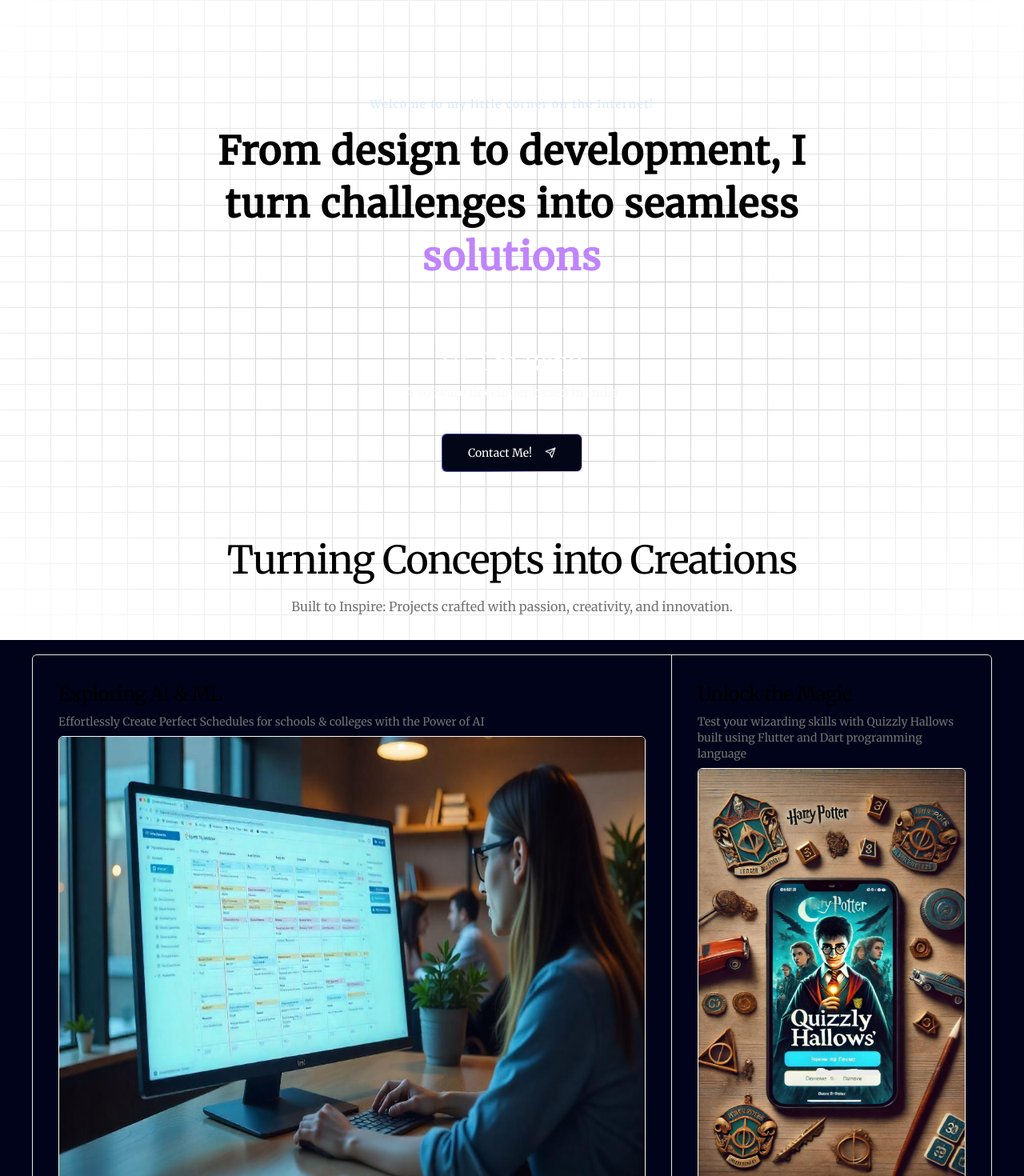
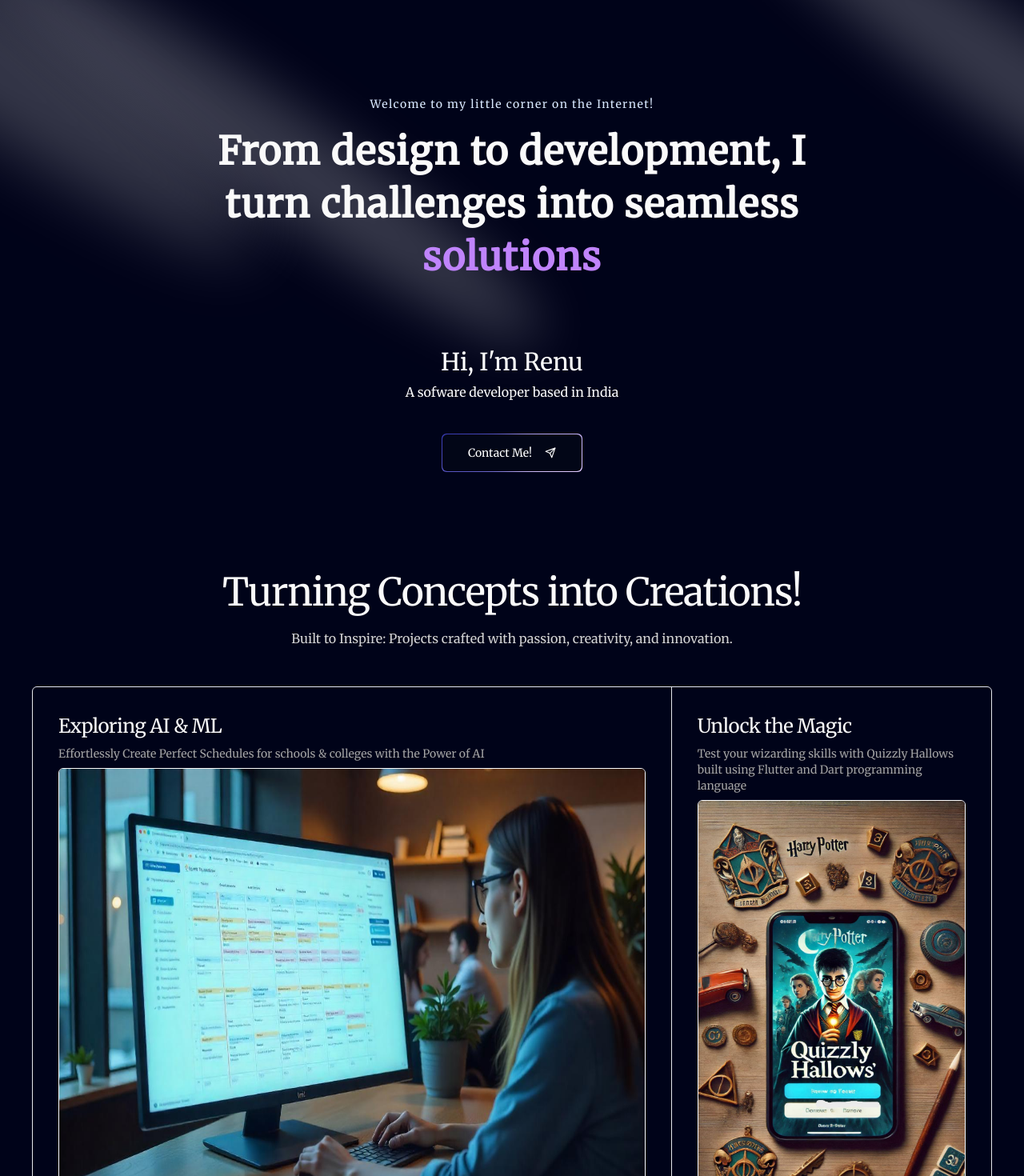
Before and after one commit to renurao1306/meet-renu, a Next.js app: page / in a window 1280 px wide. Shown: the top 1470 px of the page at 80% size. Built offline with nearby package versions, Linux system fonts and the light colour scheme.

Commit message:
updated text colors and background styles

```diff
--- a/components/Main.tsx
+++ b/components/Main.tsx
@@ -11,8 +11,8 @@ const Main = () => {
                 <Spotlight className='top-28 left-80  h-[80vh] w-[50vh] fill-blue-800 ' />
             </div>
 
-            <div className="h-screen w-full dark:bg-black-100 bg-white  dark:bg-grid-white/[0.05] bg-grid-black/[0.2] flex items-center justify-center absolute top-0 left-0">
-                <div className="absolute pointer-events-none inset-0 flex items-center justify-center dark:bg-black-100 bg-white [mask-image:radial-gradient(ellipse_at_center,transparent_20%,black)]"></div>
+            <div className="h-screen w-full bg-black-100 flex items-center justify-center absolute top-0 left-0">
+                <div className="absolute pointer-events-none inset-0 flex items-center justify-center bg-black-100"></div>
             </div>
 
             <div className='flex justify-center relative my-10 z-10'>
@@ -22,7 +22,7 @@ const Main = () => {
                     </h2>
 
 
-                    <TextGenerateEffect className='text-center' words='From design to development, I turn challenges into seamless solutions' />
+                    <TextGenerateEffect className='text-center text-white-100' words='From design to development, I turn challenges into seamless solutions' />
 
                     <p className='text-white text-3xl mt-20'>
                         Hi, I&apos;m Renu
--- a/components/Projects.tsx
+++ b/components/Projects.tsx
@@ -47,18 +47,18 @@ function Projects() {
     },
   ];
   return (
-    <div className="relative z-20 py-10 max-w-7xl mx-auto">
+    <div className="relative z-20 py-20 max-w-7xl mx-auto">
       <div className="px-8">
-        <h4 className="text-3xl lg:text-5xl lg:leading-tight max-w-5xl mx-auto text-center tracking-tight font-medium text-black dark:text-white">
-          Turning Concepts into Creations
+        <h4 className="text-3xl lg:text-5xl lg:leading-tight max-w-5xl mx-auto text-center tracking-tight font-medium text-white-100">
+          Turning Concepts into Creations!
         </h4>
 
-        <p className="text-sm lg:text-base  max-w-2xl  my-4 mx-auto text-neutral-500 text-center font-normal dark:text-neutral-300">
+        <p className="text-sm lg:text-base  max-w-2xl  my-4 mx-auto text-center font-normal text-neutral-300">
           Built to Inspire: Projects crafted with passion, creativity, and innovation.
         </p>
       </div>
 
-      <div className="relative ">
+      <div className="relative">
         <div className="grid grid-cols-1 lg:grid-cols-6 mt-12 xl:border rounded-md dark:border-neutral-800">
           {features.map((feature) => (
             <FeatureCard key={feature.title} className={feature.className}>
--- a/components/ui/FeatureSection.tsx
+++ b/components/ui/FeatureSection.tsx
@@ -25,7 +25,7 @@ export const FeatureCard = ({
 
 export const FeatureTitle = ({ children }: { children?: React.ReactNode }) => {
   return (
-    <p className=" max-w-5xl text-left tracking-tight text-black dark:text-white text-xl md:text-2xl md:leading-snug">
+    <p className=" max-w-5xl text-left tracking-tight text-white-100 text-xl md:text-2xl md:leading-snug">
       {children}
     </p>
   );
@@ -36,7 +36,7 @@ export const FeatureDescription = ({ children }: { children?: React.ReactNode })
     <p
       className={cn(
         "text-sm md:text-base  max-w-4xl text-left mx-auto",
-        "text-neutral-500 text-center font-normal dark:text-neutral-300",
+        "text-neutral-400 text-center font-normal",
         "text-left mx-0 md:text-sm my-2"
       )}
     >
--- a/components/ui/FlipWords.tsx
+++ b/components/ui/FlipWords.tsx
@@ -58,7 +58,7 @@ export const FlipWords = ({
           position: "absolute",
         }}
         className={cn(
-          "z-10 inline-block relative text-left text-neutral-900 dark:text-neutral-100 px-2",
+          "z-10 inline-block relative text-left text-neutral-100 px-2",
           className
         )}
         key={currentWord}
--- a/components/ui/FloatingNavbar.tsx
+++ b/components/ui/FloatingNavbar.tsx
@@ -56,7 +56,7 @@ export const FloatingNav = ({
           duration: 0.2,
         }}
         className={cn(
-          "flex max-w-[40vh] fixed top-10 inset-x-0 mx-auto border border-transparent dark:border-white/[0.2] rounded-full dark:bg-black bg-white shadow-[0px_2px_3px_-1px_rgba(0,0,0,0.1),0px_1px_0px_0px_rgba(25,28,33,0.02),0px_0px_0px_1px_rgba(25,28,33,0.08)] z-[5000] pr-8 pl-8 py-4 items-center justify-center space-x-4",
+          "flex max-w-[40vh] fixed top-10 inset-x-0 mx-auto border border-white-100/[0.4] rounded-full bg-black-100 shadow-[0px_2px_3px_-1px_rgba(0,0,0,0.1),0px_1px_0px_0px_rgba(25,28,33,0.02),0px_0px_0px_1px_rgba(25,28,33,0.08)] z-[5000] pr-8 pl-8 py-4 items-center justify-center space-x-4",
           className
         )}
       >
@@ -65,7 +65,7 @@ export const FloatingNav = ({
             key={`link=${idx}`}
             href={navItem.link}
             className={cn(
-              "relative dark:text-neutral-50 items-center flex justify-between space-x-3 text-neutral-600 dark:hover:text-neutral-300 hover:text-neutral-500"
+              "relative text-neutral-50 items-center flex justify-between space-x-3 hover:text-neutral-500"
             )}
           >
             <span className="block sm:hidden">{navItem.icon}</span>
--- a/components/ui/TextGenerateEffect.tsx
+++ b/components/ui/TextGenerateEffect.tsx
@@ -39,7 +39,7 @@ export const TextGenerateEffect = ({
           className={`opacity-0 ${
             idx === wordsArray.length - 1
               ? "text-purple-400"
-              : "dark:text-white text-black"
+              : "text-white-100"
           }`}
           style={{
             filter: filter ? "blur(10px)" : "none",
@@ -54,7 +54,7 @@ export const TextGenerateEffect = ({
   return (
     <div className={cn("font-bold", className)}>
       <div className="mt-4">
-        <div className="dark:text-white text-black text-5xl leading-snug tracking-wide">
+        <div className="text-white-100 text-5xl leading-snug tracking-wide">
           {renderWords()}
         </div>
       </div>
```
